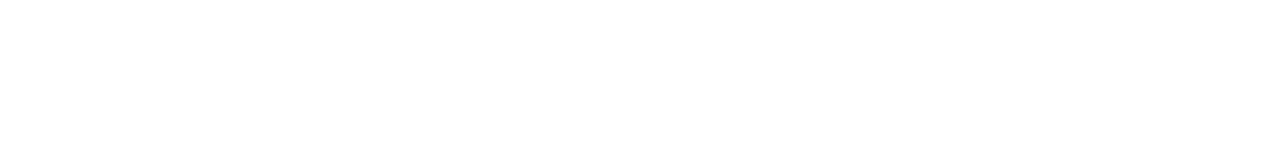
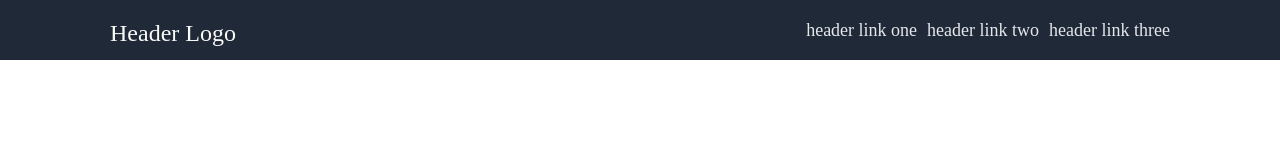
Before and after one commit to agregat1354/landing-page, a plain HTML site: page index.html in a window 1280 px wide. Drawn offline with Linux system fonts and the light colour scheme; files that its build step writes are made by us from their sources.

Commit message:
Add nav html and css plus stylesheet link fix

```diff
--- a/css/styles.css
+++ b/css/styles.css
@@ -0,0 +1,45 @@
+:root {
+    box-sizing: border-box;
+}
+
+*,*::before,*::after {
+    box-sizing: inherit;
+    margin: 0;
+    padding: 0;
+}
+
+.logo {
+    font-size: 24px;
+    color: #f9faf8;
+}
+
+li {
+    list-style-type: none;
+}
+
+a {
+    text-decoration: none;
+    font-size: 18px;
+    color: #e5e7eb;
+}
+
+.nav {
+    height: 60px;
+    background-color: #1f2937;
+}
+
+.nav .container {
+    max-width: 1100px;
+    margin: 0 auto;
+    display: flex;
+    flex-direction: row;
+    justify-content: space-between;
+    height: 100%;
+    padding: 20px;
+}
+
+ul {
+    display: flex;
+    flex-direction: row;
+    gap: 10px;
+}
--- a/index.html
+++ b/index.html
@@ -2,10 +2,19 @@
 <html lang="en">
     <head>
         <meta charset="UTF-8">
-        <link rel="stylesheet" href="styles.css">
+        <link rel="stylesheet" href="css/styles.css">
         <title>Landing Page</title>
     </head>
     <body>
-
+        <div class="nav">
+            <div class="container">
+                <div class="logo">Header Logo</div>
+                <ul>
+                    <li><a href="#">header link one</a></li>
+                    <li><a href="#">header link two</a></li>
+                    <li><a href="#">header link three</a></li>
+                </ul>
+            </div>
+        </div>
     </body>
 </html>
```
